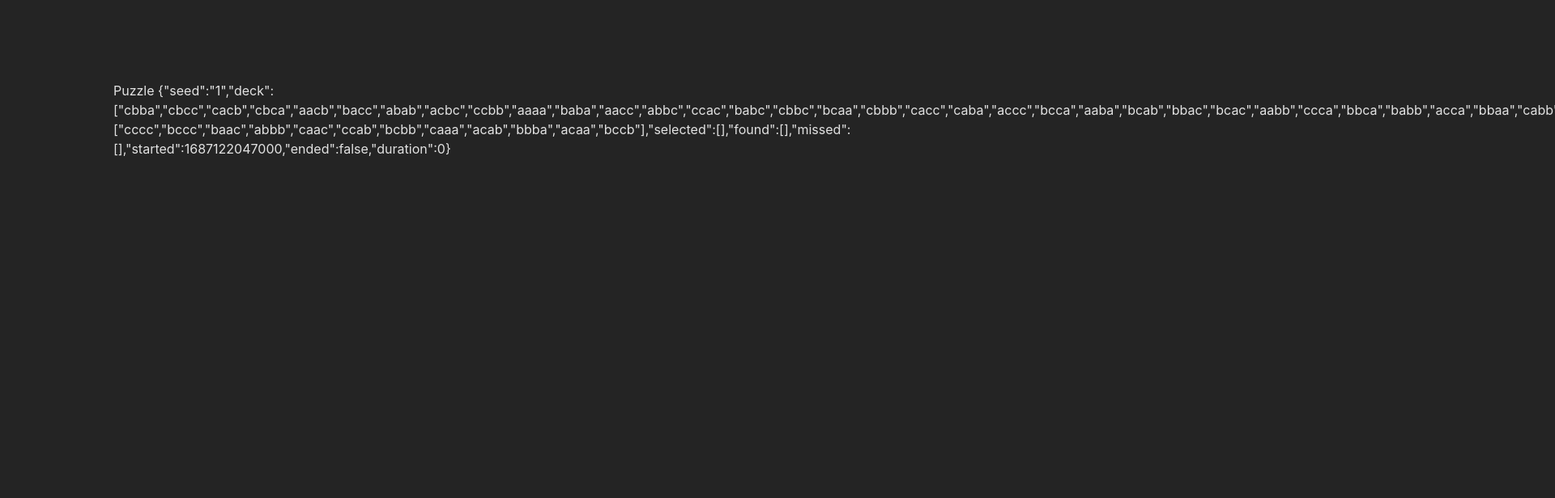
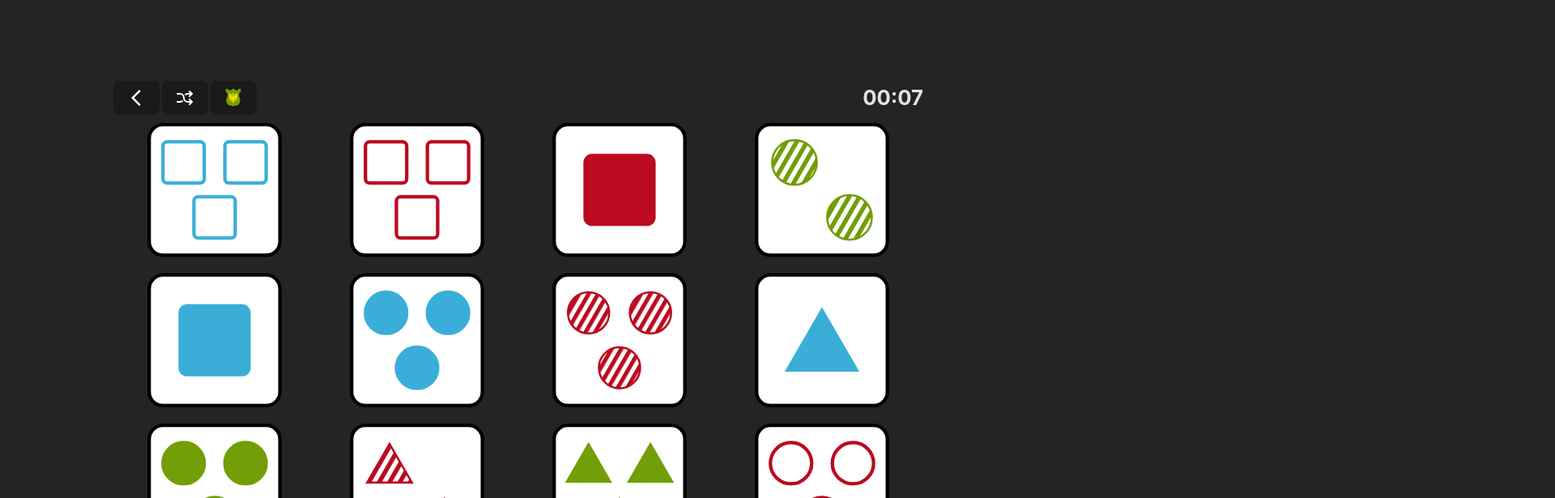
Before and after one commit to barcicki/trio-web, a React (Vite) app: page /puzzle/1 in a window 1280 px wide. Shown: the top 616 px of the page at 81% size, 1920 px wide, since content can reach past the window. Built offline with nearby package versions, Linux system fonts and the light colour scheme.

Commit message:
Started work on Puzzle screen

```diff
--- a/src/components/Tile.jsx
+++ b/src/components/Tile.jsx
@@ -18,7 +18,7 @@ export const Tile = forwardRef(function Tile({ className, tile, isSelected, onSe
   const [scope, animate] = useAnimate();
   const Renderer = RENDERERS[theme] || THEMES[0].renderer;
 
-  const onSelectTile = useCallback((event) => onSelect(tile, event), [onSelect, tile]);
+  const onSelectTile = useCallback((event) => onSelect?.(tile, event), [onSelect, tile]);
 
   useImperativeHandle(ref, () => {
     return {
--- a/src/hooks/useCachedCallback.js
+++ b/src/hooks/useCachedCallback.js
@@ -9,9 +9,12 @@ import { useCallback, useRef } from 'react';
  */
 export function useCachedCallback(fn) {
   const ref = useRef();
-  const callback = useCallback(() => ref.current(), []);
 
+  // always update reference
   ref.current = fn;
+
+  // always same instance due to empty deps, that calls frequently-updated `ref` instance
+  const callback = useCallback((...args) => ref.current(...args), []);
 
   return callback;
 }
--- /dev/null
+++ b/src/utils/theme.js
@@ -0,0 +1,24 @@
+import { THEMES } from '@/components/TileThemes/themes.js';
+
+export function getTheme(game) {
+  const theme = THEMES.find((t) => t.id === game.theme);
+
+  return theme || THEMES[0];
+}
+
+export function getNextTheme(game) {
+  const index = THEMES.findIndex((t) => t.id === game.theme);
+
+  if (index < 0) {
+    return THEMES[1]; // assuming it exists :)
+  }
+
+  return THEMES[(index + 1) % THEMES.length];
+}
+
+export function setTheme(game, theme) {
+  return {
+    ...game,
+    theme: theme.id
+  };
+}
--- a/src/views/Game.jsx
+++ b/src/views/Game.jsx
@@ -1,14 +1,15 @@
-import { useCallback, useMemo, useRef } from 'react';
+import { useRef } from 'react';
 import { TbArrowsShuffle, TbBulb } from 'react-icons/tb';
 
 import { ThemeButton } from '@/components/ThemeButton.jsx';
 import { TilesTable } from '@/components/TilesTable.jsx';
 import { GameHeader } from '@/components/GameHeader.jsx';
 import { Details } from '@/components/Details.jsx';
-import { THEMES } from '@/components/Tile.jsx';
 import { useSavedGame } from '@/hooks/useSavedGame.js';
+import { useCachedCallback } from '@/hooks/useCachedCallback.js';
 import { getHint, getMatches,  shuffleTable, toggleTile } from '@/game/game.js';
 import { toastErrors } from '@/utils/toast.js';
+import { getNextTheme, getTheme, setTheme } from '@/utils/theme.js';
 
 import './game.css';
 
@@ -18,18 +19,17 @@ export function Game() {
 
   const theme = getTheme(game);
   const nextTheme = getNextTheme(game);
-  const tiles = useMemo(() => game.table.map((tile) => [tile, game.selected.includes(tile)]) || [], [game]);
   const matches = getMatches(game.table);
 
-  const onThemeChange = useCallback(() => setGame({ ...game, theme: nextTheme.id }), [game, nextTheme]);
-  const onHint = useCallback(() => setGame(getHint(game)), [game]);
-  const onReorder = useCallback(() => setGame(shuffleTable(game)), [game]);
-  const onSelect = useCallback((tile) => setGame(toggleTile(game, tile, {
+  const onThemeChange = useCachedCallback(() => setGame(setTheme(game, nextTheme)));
+  const onHint = useCachedCallback(() => setGame(getHint(game)));
+  const onReorder = useCachedCallback(() => setGame(shuffleTable(game)));
+  const onSelect = useCachedCallback((tile) => setGame(toggleTile(game, tile, {
     onMiss(miss) {
       tableEl.current.shakeTiles(miss);
       toastErrors(miss, theme);
     }
-  })), [game, tiles, theme]);
+  })));
 
   return (
     <main className="game limited">
@@ -48,19 +48,3 @@ export function Game() {
     </main>
   );
 }
-
-function getTheme(game) {
-  const theme = THEMES.find((t) => t.id === game.theme);
-
-  return theme || THEMES[0];
-}
-
-function getNextTheme(game) {
-  const index = THEMES.findIndex((t) => t.id === game.theme);
-
-  if (index < 0) {
-    return THEMES[1]; // assuming it exists :)
-  }
-
-  return THEMES[(index + 1) % THEMES.length];
-}
--- /dev/null
+++ b/src/views/Puzzle.css
@@ -0,0 +1,7 @@
+.puzzle {
+  display: flex;
+  flex-direction: column;
+  width: 100%;
+  height: 100%;
+  overflow: hidden;
+}
--- a/src/views/Puzzle.jsx
+++ b/src/views/Puzzle.jsx
@@ -1,13 +1,35 @@
+import { useRef } from 'react';
+import { TbArrowsShuffle } from 'react-icons/tb';
+
+import { ThemeButton } from '@/components/ThemeButton.jsx';
+import { GameHeader } from '@/components/GameHeader.jsx';
+import { TilesTable } from '@/components/TilesTable.jsx';
 import { useSavedGame } from '@/hooks/useSavedGame.js';
+import { useCachedCallback } from '@/hooks/useCachedCallback.js';
+import { shuffleTable } from '@/game/game.js';
+import { getNextTheme, getTheme, setTheme } from '@/utils/theme.js';
+
+import './Puzzle.css';
+import toast from 'react-hot-toast';
 
 export function Puzzle() {
-  const [puzzle] = useSavedGame('puzzle');
+  const [puzzle, setPuzzle] = useSavedGame('puzzle');
+  const tableEl = useRef(null);
 
-  console.log(puzzle);
+  const theme = getTheme(puzzle);
+  const nextTheme = getNextTheme(puzzle);
+
+  const onSelect = useCachedCallback(() => toast('Not working yet'));
+  const onReorder = useCachedCallback(() => setPuzzle(shuffleTable(puzzle)));
+  const onThemeChange = useCachedCallback(() => setPuzzle(setTheme(puzzle, nextTheme)));
 
   return (
     <main className="puzzle limited">
-      Puzzle {JSON.stringify(puzzle)}
+      <GameHeader game={puzzle}>
+        <button onClick={onReorder} title="Reorder tiles"><TbArrowsShuffle/></button>
+        <ThemeButton onClick={onThemeChange} theme={nextTheme.id} title="Switch theme"/>
+      </GameHeader>
+      <TilesTable theme={theme.id} tiles={puzzle.table} selected={puzzle.selected} onSelect={onSelect} ref={tableEl}/>
     </main>
   );
 }
```
